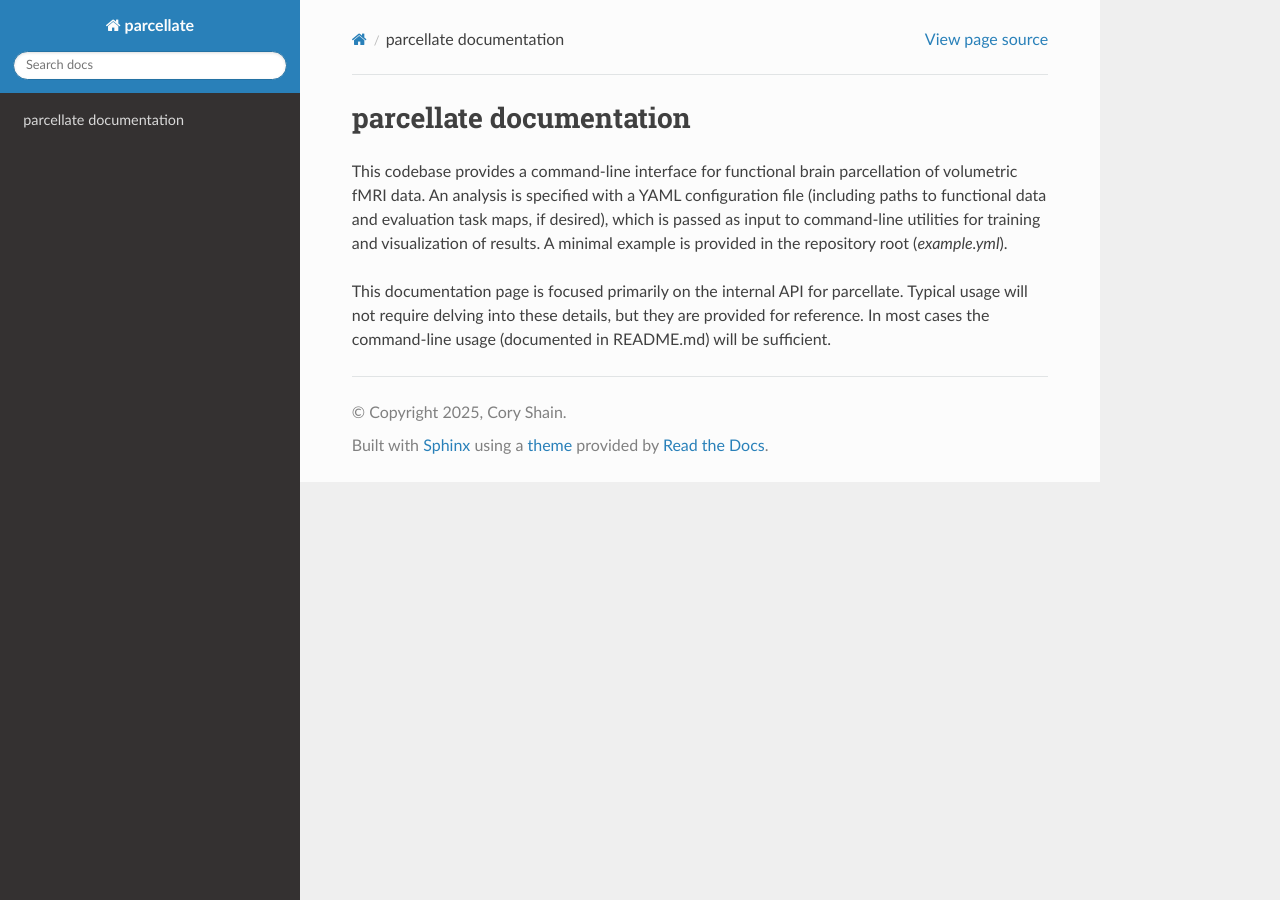
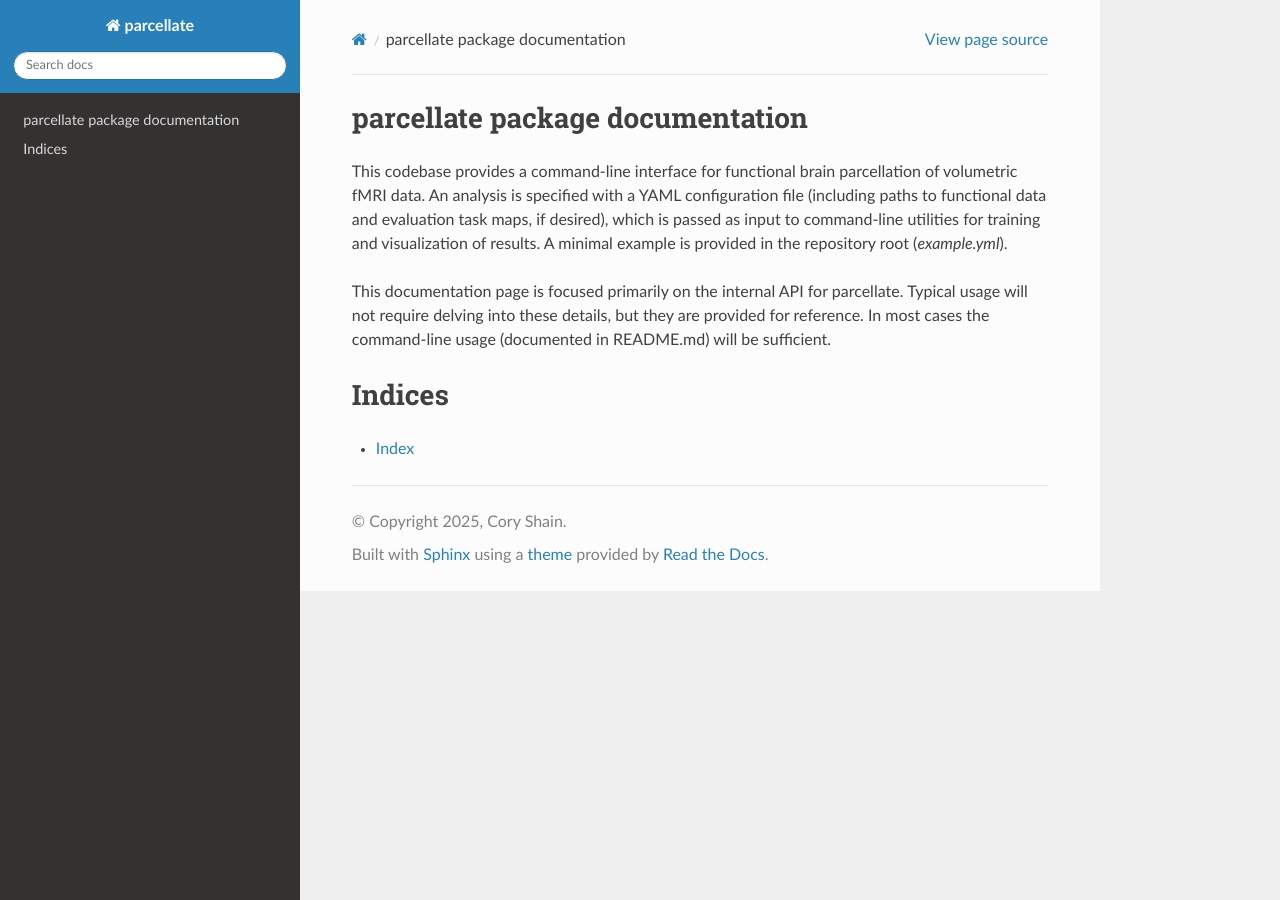
Before and after one commit to coryshain/parcellate, a Sphinx documentation site: the page built from source/index.rst, in a window 1280 px wide. Built offline with Sphinx 7.4.7 and the Read the Docs theme 3.1.0, drawn with Linux system fonts in a browser that asks for light colours.

Commit message:
Updated documentation

```diff
--- a/source/index.rst
+++ b/source/index.rst
@@ -3,8 +3,8 @@
    You can adapt this file completely to your liking, but it should at least
    contain the root `toctree` directive.
 
-parcellate documentation
-========================
+parcellate package documentation
+================================
 
 This codebase provides a command-line interface for functional brain parcellation of volumetric
 fMRI data. An analysis is specified with a YAML configuration file (including paths to functional
@@ -20,3 +20,9 @@ the command-line usage (documented in README.md) will be sufficient.
 .. toctree::
    :maxdepth: 2
    :caption: Contents:
+
+
+Indices
+=======
+
+* :ref:`genindex`
```
